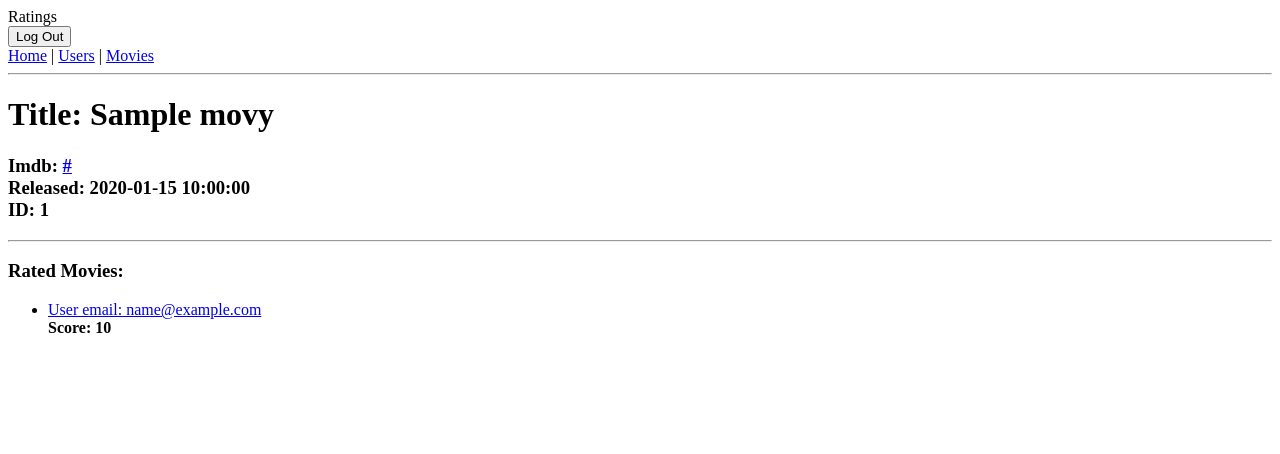
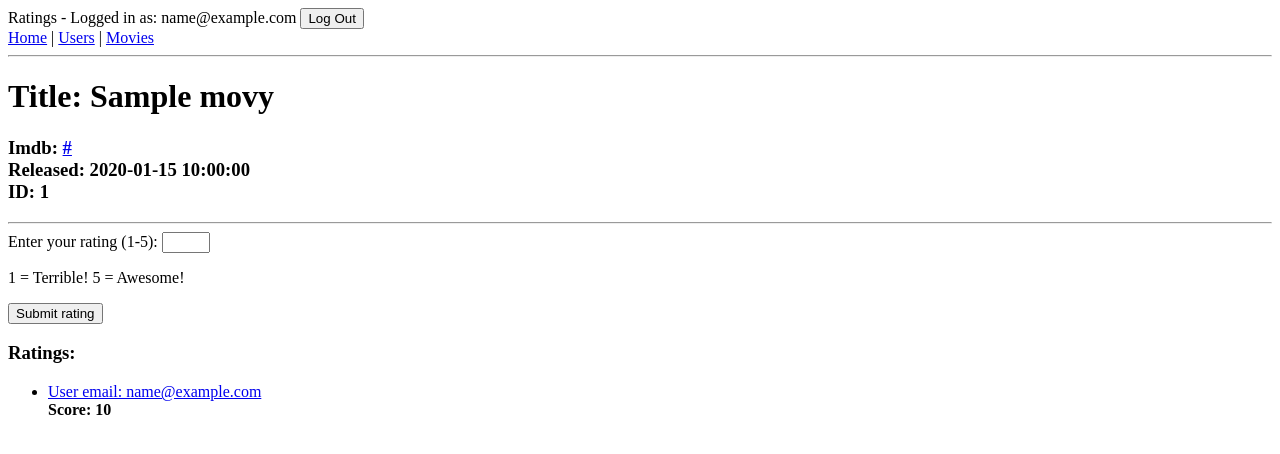
Before and after one commit to CarolynWebster/ratings-app, a Flask app: page /movies/1 in a window 1280 px wide. Shown: the top 454 px of the page. Run offline with Flask 2, Linux system fonts and the light colour scheme; the visitor is signed in with stand-in values (Sample User, id 1); tables that the repository leaves empty hold one stand-in row (values such as "Sample post").

Commit message:
Added ability to add/update ratings when logged in, added some edge cases for users/movies that don't exist

```diff
--- a/server.py
+++ b/server.py
@@ -36,8 +36,20 @@ def index():
 def show_users():
     """Show list of users"""
 
-    users = User.query.all()
+    users = User.query.order_by(User.email).all()
     return render_template('user_list.html', users=users)
+
+
+@app.route('/users/<user_id>')
+def load_user_info(user_id):
+    """Load info about a specific user"""
+
+    user = User.query.filter(User.user_id == user_id).first()
+    if user:
+        return render_template('/user-info.html', user=user)
+    else:
+        flash('No user exists with that ID')
+        return redirect('/users')
 
 
 @app.route('/movies')
@@ -54,12 +66,58 @@ def show_movies():
 def show_movie_info(movie_id):
     """Gets info and ratings for a specific movie"""
 
+    #get the movie obj from the db
     movie = Movie.query.filter(Movie.movie_id == movie_id).first()
-    #ratings = movie.ratings
 
-    #movie_url = "movies/" + str(movie_id)
+    #if movie exists go to that info page
+    if movie:
+        return render_template('movie-info.html', movie=movie)
+    else:
+        flash('No movie exists with that ID')
+        return redirect('/movies')
 
-    return render_template('movie-info.html', movie=movie)
+
+@app.route('/add-rating', methods=["POST"])
+def add_or_update_rating():
+    """Adds or updates a rating for the logged in user"""
+
+    #pull data from form
+    user_email = session['user_email']
+    movie_id = request.form.get('movie_id')
+    score = request.form.get('score')
+
+    #get the user id using the logged in users email
+    user = User.query.filter(User.email == user_email).first()
+
+    #check if that user has a rating for this movie already
+    existing_rating = Rating.query.filter(Rating.movie_id == movie_id,
+                                        Rating.user_id == user.user_id).first()
+
+    if existing_rating:
+        #don't create a new rating, just update the score attribute
+        existing_rating.score = score
+
+        #save that change to the db
+        db.session.commit()
+
+        flash("Your rating has been updated!")
+
+    else:
+        # create a new rating for that movie for that user
+        # prep a rating to be added to the db
+        user_rating = Rating(movie_id=movie_id, user_id=user.user_id, score=score)
+
+        #prime rating to be added to db
+        db.session.add(user_rating)
+
+        #commit to db
+        db.session.commit()
+
+        flash("Your new rating has been added!")
+
+    movie_url = '/movies/' + str(movie_id)
+
+    return redirect(movie_url)
 
 
 @app.route('/register', methods=["GET"])
@@ -151,21 +209,6 @@ def handle_login():
 
 
 
-@app.route('/users/<user_id>')
-def load_user_info(user_id):
-    """Load info about a specific user"""
-
-    user = User.query.filter(User.user_id == user_id).first()
-    if user:
-        user_age = user.age
-        user_zip = user.zipcode
-        user_movies = user.ratings
-        return render_template('/user-info.html', user=user)
-    else:
-        return "No user exists with that ID. <a href='/users'>Go back to users list</a>"
-
-
-
 if __name__ == "__main__":
     # We have to set debug=True here, since it has to be True at the
     # point that we invoke the DebugToolbarExtension
--- a/templates/base.html
+++ b/templates/base.html
@@ -18,10 +18,12 @@
 </head>
 
 <body>
-  Ratings<br/>
+  Ratings
   {% if 'user_email' in session %}
+    - Logged in as: {{ session['user_email'] }}
     <button id='login-btn'>Log Out</button>
   {% else %}
+    <br/>
     <button id='login-btn'>Log In</button>
   {% endif %}
   <br/>
--- a/templates/movie-info.html
+++ b/templates/movie-info.html
@@ -1,11 +1,22 @@
 {% extends 'base.html' %}
 {% block content %}
   <h1>Title: {{ movie.title }}</h1>
+
   <h3>Imdb: <a href="{{ movie.imdb_url }}">{{ movie.imdb_url }}</a><br/>
       Released: {{ movie.released_at }}</br/>
       ID: {{ movie.movie_id }}</h3>
   <hr>
-        <h3>Rated Movies:</h3>
+  <!--if user is logged in, let them create a rating-->
+  {% if 'user_email' in session %}
+    <form action='/add-rating' method="POST">
+      <input type="hidden" name="movie_id" value="{{ movie.movie_id }}">
+      <label>Enter your rating (1-5): </label><input type="number" min="1" max="5" name="score" required>
+      <p>1 = Terrible! 5 = Awesome!</p>
+      <input type="submit" value="Submit rating">
+    </form>
+  {% endif %}
+  <!-- existing ratings for this film-->
+  <h3>Ratings:</h3>
   <ul>
     {% for rating in movie.ratings %}
       <li>
```
Lines whose indentation alone changed are shown as unchanged.
